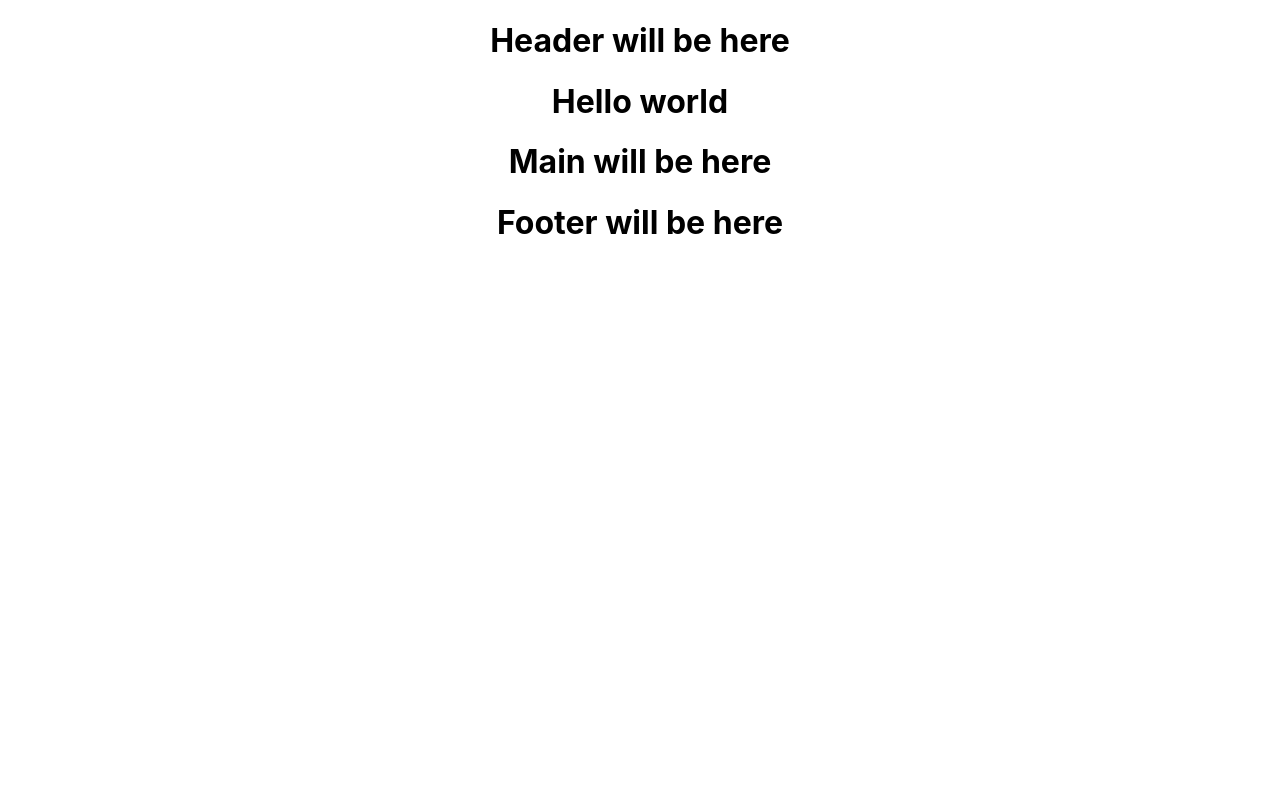
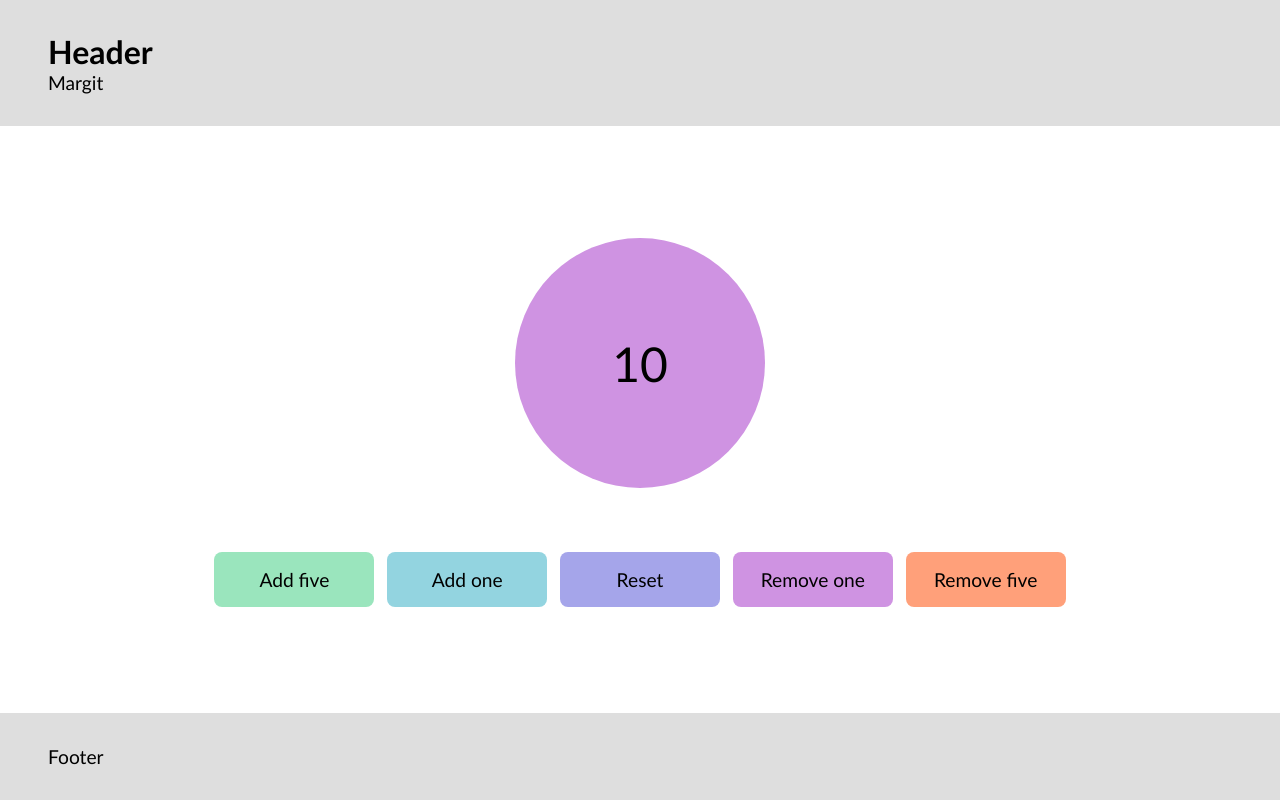
Before and after one commit to pixelsnow/counter_app, a React (Create React App) app: page / in a window 1280 px wide. Built offline with nearby package versions, Linux system fonts and the light colour scheme.

Commit message:
add negative limit, add different colour for odd and even

```diff
--- a/src/App.css
+++ b/src/App.css
@@ -1,38 +1,7 @@
 .App {
-  text-align: center;
-}
-
-.App-logo {
-  height: 40vmin;
-  pointer-events: none;
-}
-
-@media (prefers-reduced-motion: no-preference) {
-  .App-logo {
-    animation: App-logo-spin infinite 20s linear;
-  }
-}
-
-.App-header {
-  background-color: #282c34;
-  min-height: 100vh;
+  font-family: "Trebuchet MS", "Lucida Sans Unicode", "Lucida Grande",
+    "Lucida Sans", Arial, sans-serif;
   display: flex;
   flex-direction: column;
-  align-items: center;
-  justify-content: center;
-  font-size: calc(10px + 2vmin);
-  color: white;
+  min-height: 100vh;
 }
-
-.App-link {
-  color: #61dafb;
-}
-
-@keyframes App-logo-spin {
-  from {
-    transform: rotate(0deg);
-  }
-  to {
-    transform: rotate(360deg);
-  }
-}
--- a/src/App.jsx
+++ b/src/App.jsx
@@ -6,8 +6,7 @@ import Footer from "./Footer";
 const App = () => {
   return (
     <div className="App">
-      <Header />
-      <h1>Hello world</h1>
+      <Header name="Margit" />
       <Main />
       <Footer />
     </div>
--- /dev/null
+++ b/src/Footer.css
@@ -0,0 +1,11 @@
+.Footer {
+  display: block;
+  margin-top: auto;
+  padding: 2rem 3rem;
+  background-color: rgb(222, 222, 222);
+}
+
+.Footer h2 {
+  font-weight: 300;
+  font-size: 1.2rem;
+}
--- a/src/Footer.jsx
+++ b/src/Footer.jsx
@@ -1,5 +1,11 @@
+import "./Footer.css";
+
 const Footer = () => {
-  return <h1>Footer will be here</h1>;
+  return (
+    <footer className="Footer">
+      <h2>Footer</h2>
+    </footer>
+  );
 };
 
 export default Footer;
--- /dev/null
+++ b/src/Header.css
@@ -0,0 +1,9 @@
+.Header {
+  padding: 2rem 3rem;
+  background-color: rgb(222, 222, 222);
+}
+
+.Header h2 {
+  font-weight: 300;
+  font-size: 1.2rem;
+}
--- a/src/Header.jsx
+++ b/src/Header.jsx
@@ -1,5 +1,12 @@
-const Header = () => {
-  return <h1>Header will be here</h1>;
+import "./Header.css";
+
+const Header = (props) => {
+  return (
+    <header className="Header">
+      <h1>Header</h1>
+      <h2>{props.name}</h2>
+    </header>
+  );
 };
 
 export default Header;
--- /dev/null
+++ b/src/Main.css
@@ -0,0 +1,69 @@
+.Main {
+  margin: 5rem 0;
+}
+
+.counter-container {
+  display: flex;
+  justify-content: center;
+  margin: 2rem 0 4rem;
+}
+.counter {
+  background-color: rgb(222, 222, 222);
+  /* border: 2px solid rgb(222, 222, 222); */
+  border-radius: 50%;
+  height: 250px;
+  width: 250px;
+  display: flex;
+  justify-content: center;
+  align-items: center;
+}
+
+.counter.odd {
+  background-color: rgb(147, 212, 224);
+}
+
+.counter.even {
+  background-color: rgb(207, 147, 226);
+}
+
+.counter h1 {
+  font-weight: 300;
+  font-size: 3rem;
+}
+
+.buttons {
+  display: flex;
+  justify-content: center;
+  gap: 0.8rem;
+}
+
+.buttons button {
+  background-color: rgb(222, 222, 222);
+  border: none;
+  font-size: inherit;
+  font-family: inherit;
+  padding: 1rem 0;
+  border-radius: 0.5rem;
+  font-size: 1.2rem;
+  width: 10rem;
+}
+
+.buttons button:first-child {
+  background-color: rgb(154, 229, 189);
+}
+
+.buttons button:nth-child(2) {
+  background-color: rgb(147, 212, 224);
+}
+
+.buttons button:nth-child(3) {
+  background-color: rgb(165, 165, 234);
+}
+
+.buttons button:nth-child(4) {
+  background-color: rgb(207, 147, 226);
+}
+
+.buttons button:nth-child(5) {
+  background-color: lightsalmon;
+}
--- a/src/Main.jsx
+++ b/src/Main.jsx
@@ -1,5 +1,52 @@
-const Main = () => {
-  return <h1>Main will be here</h1>;
-};
+import React, { Component } from "react";
+
+import "./Main.css";
+
+class Main extends Component {
+  state = {
+    counter: 10,
+  };
+
+  addFiveHandler = () => {
+    this.setState({ counter: this.state.counter + 5 });
+  };
+
+  addOneHandler = () => {
+    this.setState({ counter: this.state.counter + 1 });
+  };
+
+  addResetHandler = () => {
+    this.setState({ counter: 10 });
+  };
+
+  addMinusOneHandler = () => {
+    this.setState({ counter: Math.max(this.state.counter - 1, 0) });
+  };
+
+  addMinusFiveHandler = () => {
+    this.setState({ counter: Math.max(this.state.counter - 5, 0) });
+  };
+
+  render() {
+    let counterClassName = "counter even";
+    if (this.state.counter % 2) counterClassName = "counter odd";
+    return (
+      <main className="Main">
+        <div className="counter-container">
+          <div className={counterClassName}>
+            <h1 className="count">{this.state.counter}</h1>
+          </div>
+        </div>
+        <div className="buttons">
+          <button onClick={this.addFiveHandler}>Add five</button>
+          <button onClick={this.addOneHandler}>Add one</button>
+          <button onClick={this.addResetHandler}>Reset</button>
+          <button onClick={this.addMinusOneHandler}>Remove one</button>
+          <button onClick={this.addMinusFiveHandler}>Remove five</button>
+        </div>
+      </main>
+    );
+  }
+}
 
 export default Main;
--- a/src/index.css
+++ b/src/index.css
@@ -1,13 +1,7 @@
-body {
+* {
   margin: 0;
-  font-family: -apple-system, BlinkMacSystemFont, 'Segoe UI', 'Roboto', 'Oxygen',
-    'Ubuntu', 'Cantarell', 'Fira Sans', 'Droid Sans', 'Helvetica Neue',
-    sans-serif;
+  padding: 0;
+  box-sizing: border-box;
   -webkit-font-smoothing: antialiased;
   -moz-osx-font-smoothing: grayscale;
 }
-
-code {
-  font-family: source-code-pro, Menlo, Monaco, Consolas, 'Courier New',
-    monospace;
-}
```
